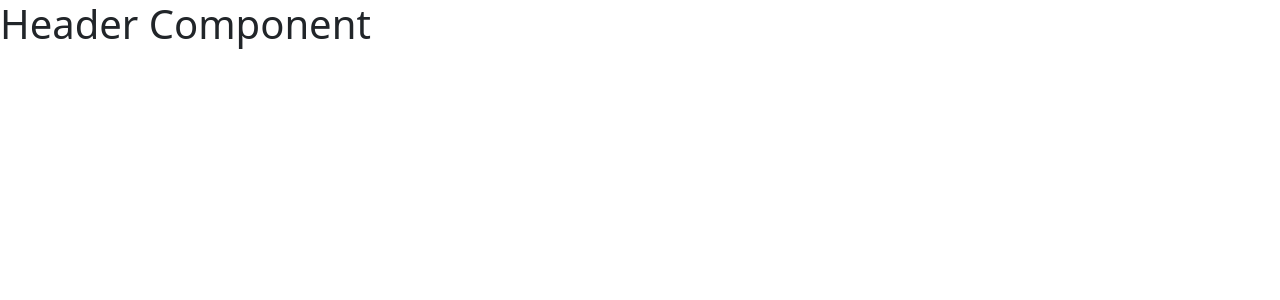
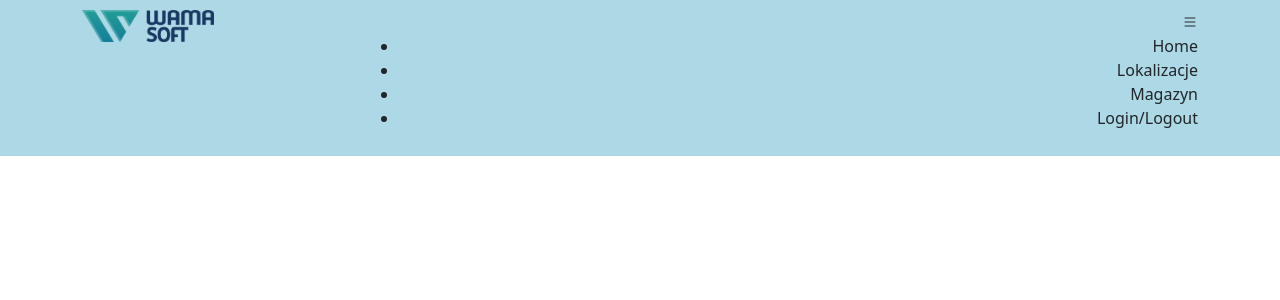
Before and after one commit to BartoszG-7/inwentaryzacja-v3, an Angular app: page /header in a window 1280 px wide. Shown: the top 300 px of the page. Built offline with nearby package versions, Linux system fonts and the light colour scheme; no server answers.

Commit message:
basic logo menu in progress

```diff
--- a/angular.json
+++ b/angular.json
@@ -26,7 +26,8 @@
             "assets": [
               {
                 "glob": "**/*",
-                "input": "public"
+                "input": "src/assets",
+                "output": "assets"
               }
             ],
             "styles": [
@@ -86,7 +87,8 @@
             "assets": [
               {
                 "glob": "**/*",
-                "input": "public"
+                "input": "src/assets",
+                "output": "assets"
               }
             ],
             "styles": [
--- a/src/app/components/header/header.component.html
+++ b/src/app/components/header/header.component.html
@@ -1,4 +1,24 @@
-<div class="header">
-    <h1>Header Component</h1>
-
-</div>
+<header>
+    <div class="container">
+        <div class="row">
+            <div class="col-md-3 col-sm3 col-3">
+                <div class="logo-container">
+                    <img src="assets/wama_logo.png" alt="logo" class="logo">
+                </div>
+            </div>
+            <div class="col-md-9 col-sm-9 col-9 text-end">
+                <div class="menu-icon">
+                    <i class="bi bi-list"></i>
+                </div>
+                <div class="desktop-menu">
+                    <ul>
+                        <li>Home</li>
+                        <li>Lokalizacje</li>
+                        <li>Magazyn</li>
+                        <li>Login/Logout</li>
+                    </ul>
+                </div>
+            </div>
+        </div>
+    </div>
+</header>
--- a/src/app/components/header/header.component.scss
+++ b/src/app/components/header/header.component.scss
@@ -0,0 +1,21 @@
+header {
+    padding: 10px;
+    background-color: lightblue;
+}
+.logo {
+    width: 132px;
+}
+.logo:hover {
+    cursor: pointer;
+}
+.desktop_menu {
+    margin-top: 24px;
+}
+.desktop_menu ul {
+    padding: 0;
+    margin: 0;
+}
+.desktop_menu ul li {
+    list-style-type: none;
+    color: white;
+}
```
Also changed, not shown: src/assets/wama_logo.png (added).
